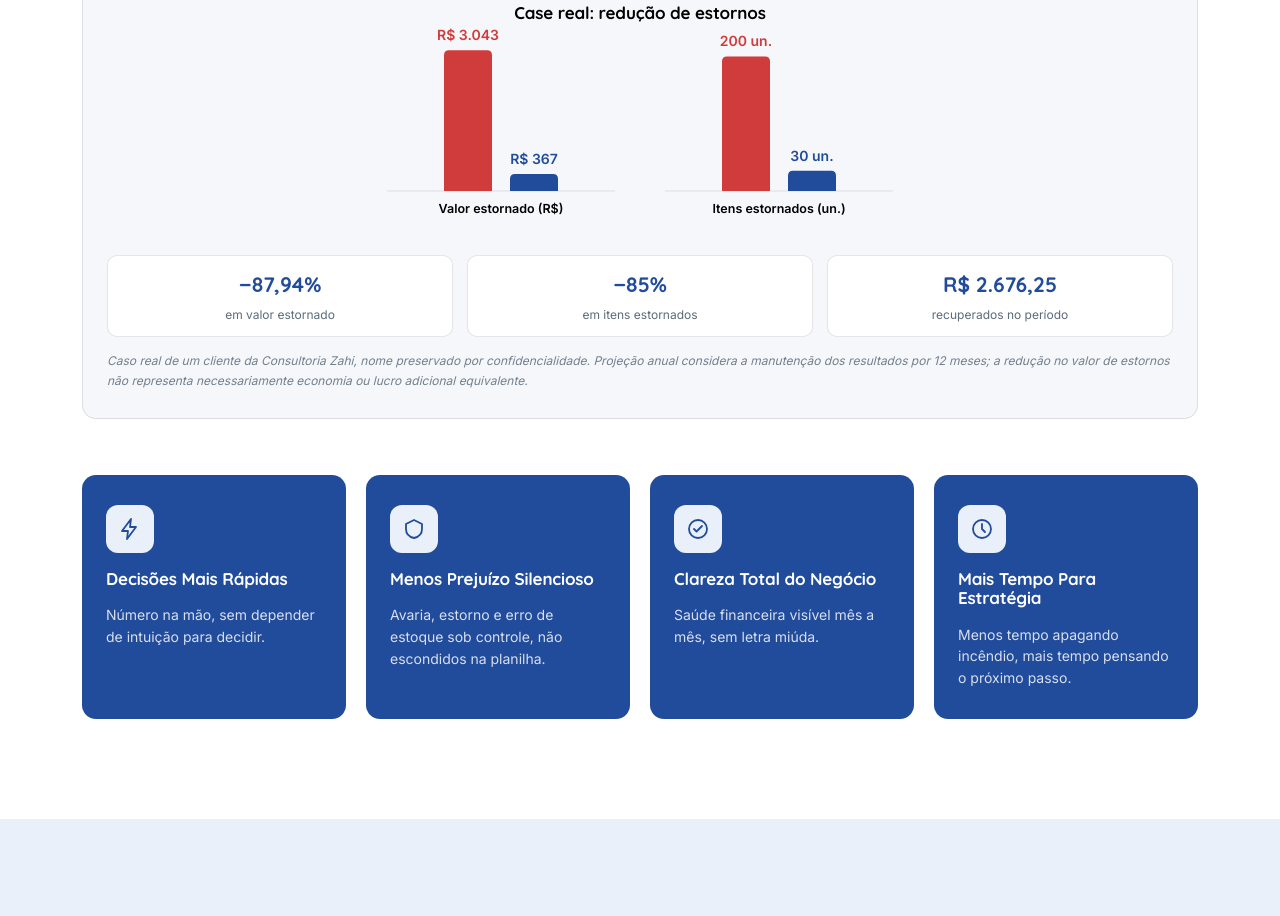
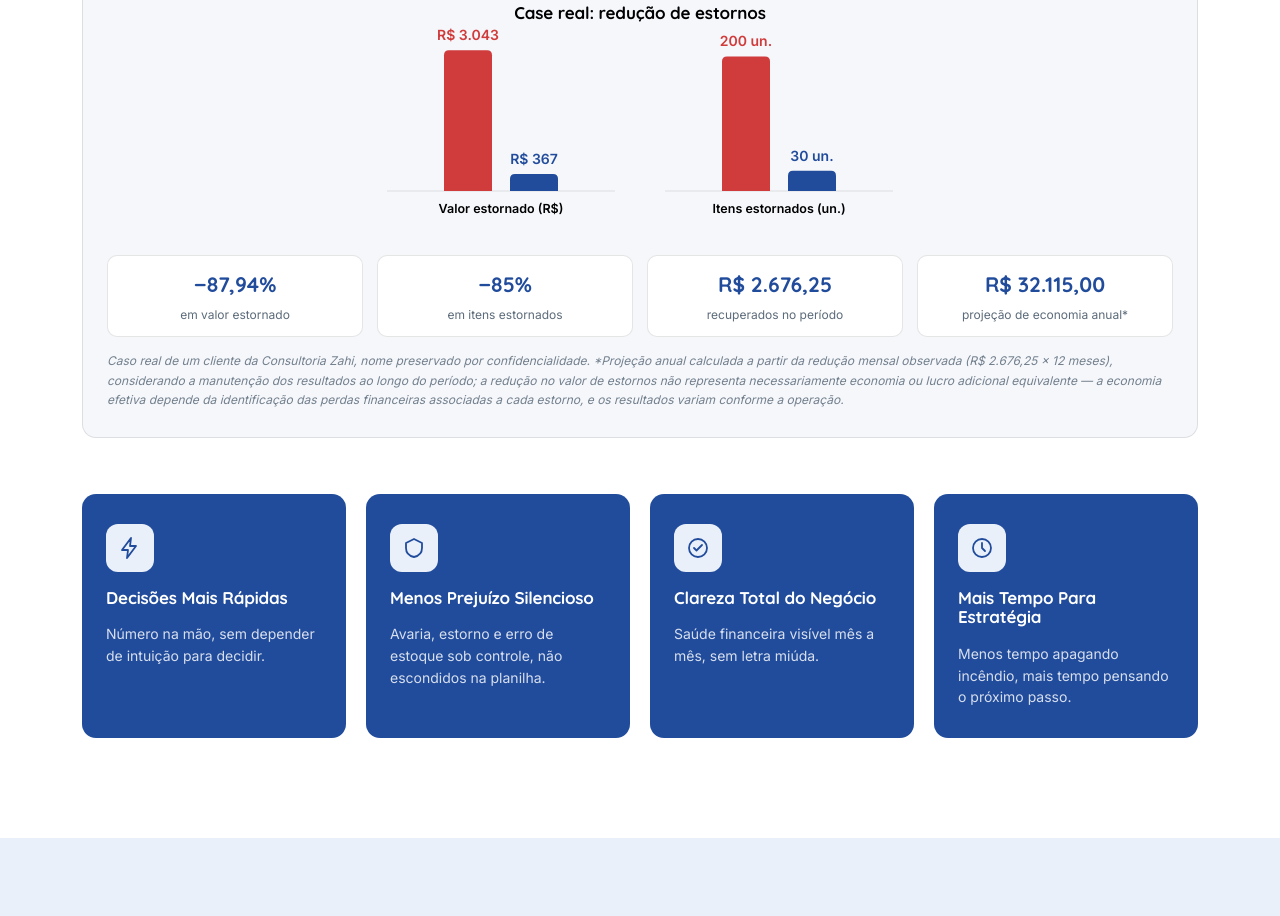
Before and after one commit to adenildobr-lang/consultoriazahi, a plain HTML site: page index.html in a window 1280 px wide. Shown: the part 5179-6095 px from the top of the page. Drawn offline with Linux system fonts and the light colour scheme.

Commit message:
aAdiciona projecao de economia anual no case de estornos

```diff
--- a/index.html
+++ b/index.html
@@ -644,8 +644,9 @@
         <div class="stat-chip"><div class="sv">−87,94%</div><div class="sl">em valor estornado</div></div>
         <div class="stat-chip"><div class="sv">−85%</div><div class="sl">em itens estornados</div></div>
         <div class="stat-chip"><div class="sv">R$ 2.676,25</div><div class="sl">recuperados no período</div></div>
+        <div class="stat-chip"><div class="sv">R$ 32.115,00</div><div class="sl">projeção de economia anual*</div></div>
       </div>
-      <p class="chart-disclaimer">Caso real de um cliente da Consultoria Zahi, nome preservado por confidencialidade. Projeção anual considera a manutenção dos resultados por 12 meses; a redução no valor de estornos não representa necessariamente economia ou lucro adicional equivalente.</p>
+      <p class="chart-disclaimer">Caso real de um cliente da Consultoria Zahi, nome preservado por confidencialidade. *Projeção anual calculada a partir da redução mensal observada (R$ 2.676,25 × 12 meses), considerando a manutenção dos resultados ao longo do período; a redução no valor de estornos não representa necessariamente economia ou lucro adicional equivalente — a economia efetiva depende da identificação das perdas financeiras associadas a cada estorno, e os resultados variam conforme a operação.</p>
     </div>
     <div class="servicos-grid" style="grid-template-columns:repeat(4,1fr);">
       <div class="service-card">
```
